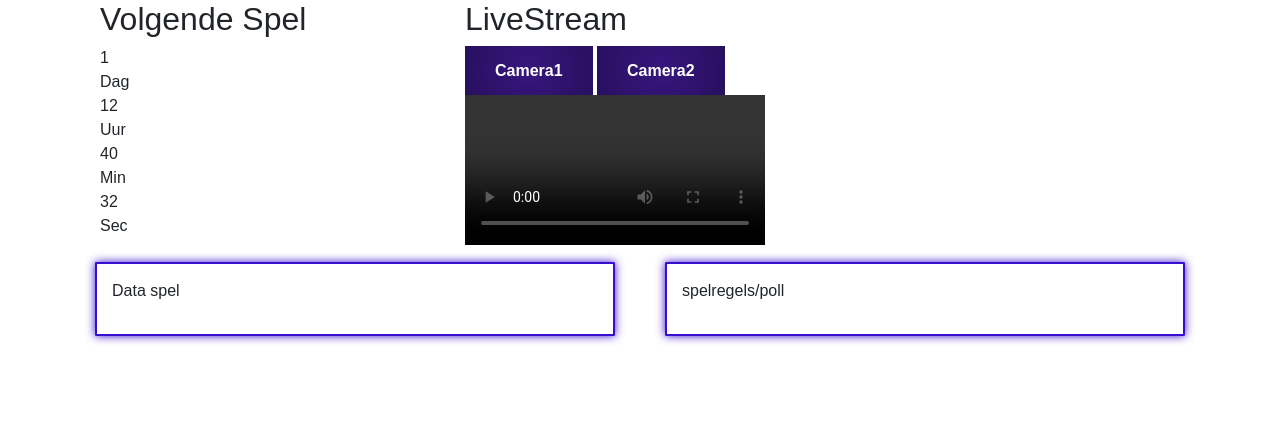
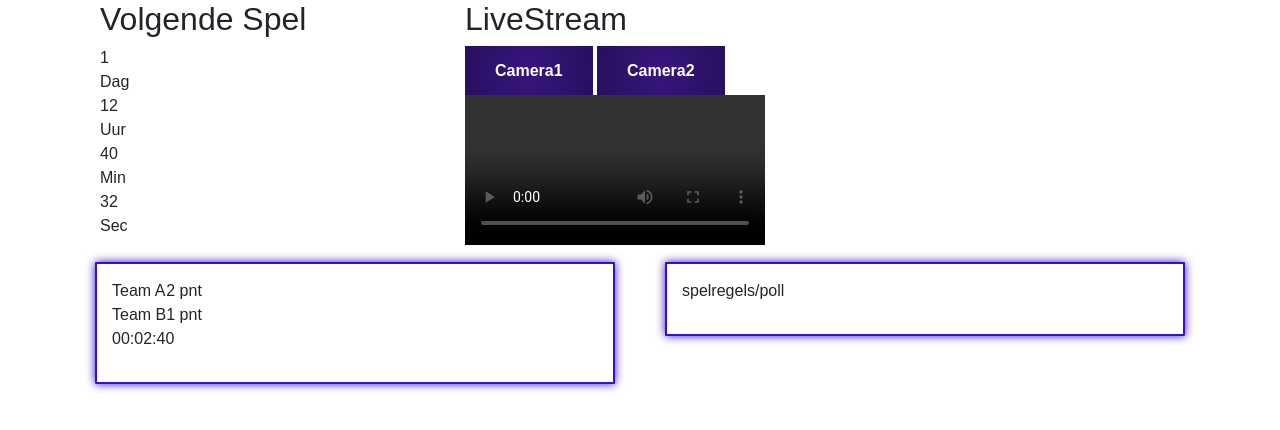
Before and after one commit to NHLstenden-emmen/Interface, a PHP site: template pages/guest/livestream.php in a window 1280 px wide. Shown: the top 430 px of the page. Run offline with PHP 8.4, Linux system fonts and the light colour scheme; the template is opened without the code that fills it, so the values that code supplies are empty.

Commit message:
Gamedetails table layout

```diff
--- a/pages/guest/livestream.php
+++ b/pages/guest/livestream.php
@@ -81,8 +81,22 @@
 		</div>
 		<div class="row">
 			<div class="col-lg-6">
-				<div class="neonBlock">
-					<p>Data spel</p>
+				<div class="neonBlock gameDetailsSection">
+					<!-- Door de ontvangen data heen lopen -->
+					<?php
+						echo "<table id='gameDetailsTable'>";
+						echo "<tr>";
+						echo "<td>Team A</td>";
+						echo "<td>2 pnt</td>";
+						echo "</tr>";
+						echo "<tr>";
+						echo "<td>Team B</td>";
+						echo "<td>1 pnt</td>";
+						echo "</tr>";
+						echo "</table>";
+					?>
+					<!-- Data duur game -->
+					<p>00:02:40</p>
 				</div>
 			</div>
 			<div class="col-lg-6">
```
Also changed, not shown: css/pages/guest/livestream.css (+14 -0 lines).
